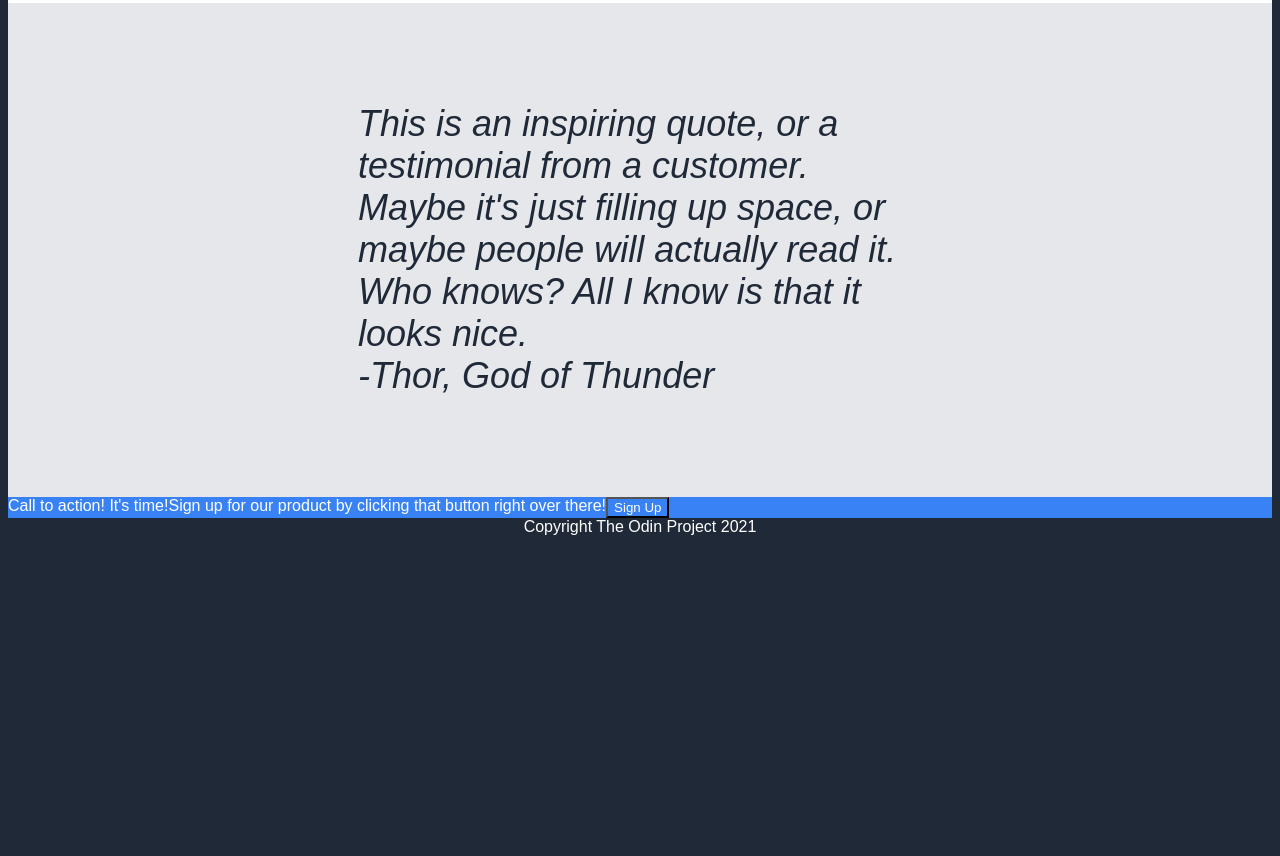
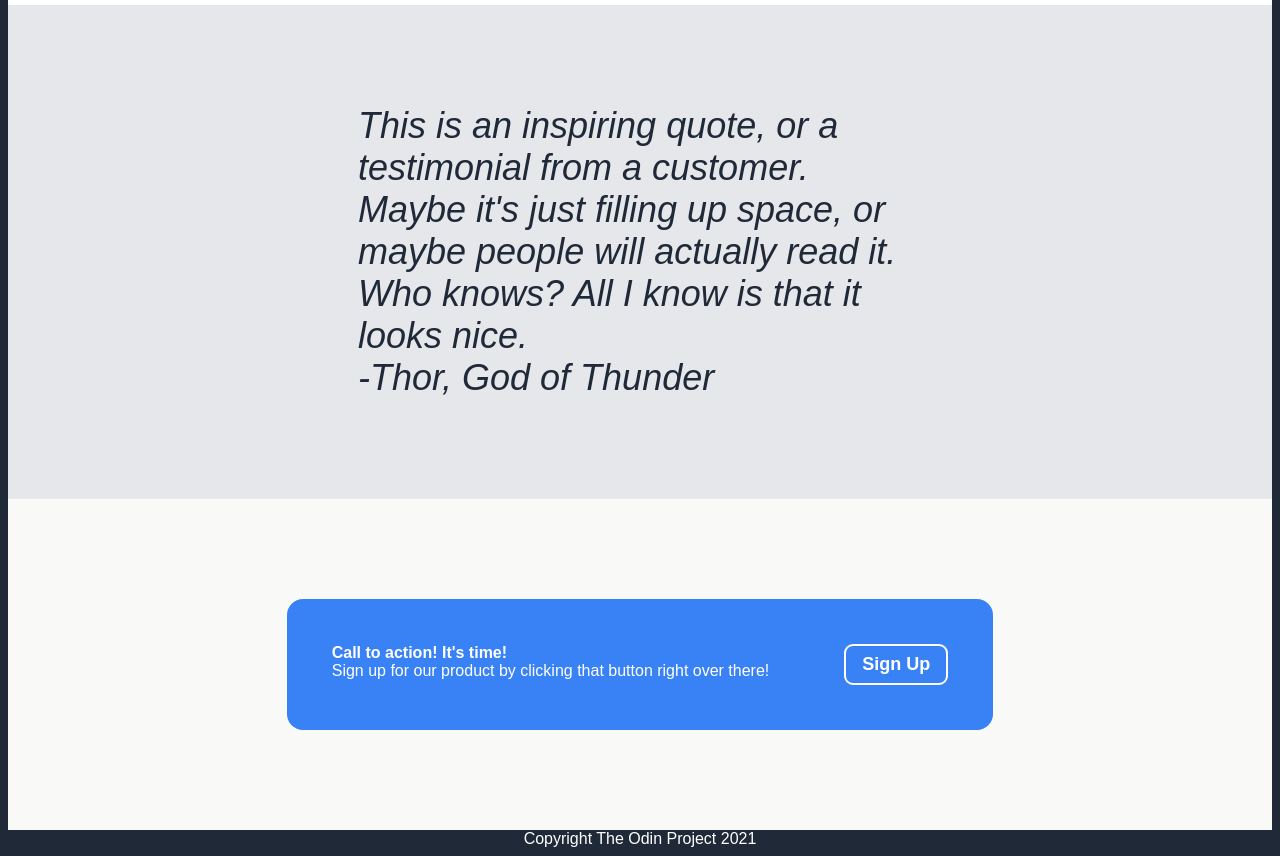
Before and after one commit to CarbGoblin/odin-website, a plain HTML site: page index.html in a window 1280 px wide. Shown: the part 1122-1978 px from the top of the page. Before the commit the page ends 1666 px from the top, so only its background shows below. Drawn offline with Linux system fonts and the light colour scheme.

Commit message:
Edit button design

```diff
--- a/index.html
+++ b/index.html
@@ -21,7 +21,7 @@
             You really should travel
             <div class="hero-subtext">
                 Please just go travel <em>somewhere</em>, like anywhere. Take time off and stop working and living in a stupid box near all your stupid neighbors.
-                Go see cool shit instead of the same old boring shit. They have iced coffee literally everywhere. Thats not an excuse.
+                Go see cool shit instead of the same old boring shit. They have iced coffee literally everywhere. That's not an excuse.
                 Go drink iced fucking coffee on an island, or on a roadtrip or even in a new city. It will be cool. You will like it, I promise.
             </div>
             <div class="hero-button">
@@ -68,12 +68,14 @@
         </div>
     </div>
     <div class="call-to-action">
-        Call to action! It's time!
-        <div class="signup">
-            Sign up for our product by clicking that button right over there!
-        </div>
-        <div class="call-button">
-            <button>Sign Up</button>
+        <div class="signup-container">
+            <div class="signup">
+                <div class="big-text"><strong>Call to action! It's time!</strong></div>
+                Sign up for our product by clicking that button right over there!
+            </div>
+            <div class="call-button">
+                <button type="button">Sign Up</button>
+            </div>
         </div>
     </div>
     <div class="footer">
--- a/style.css
+++ b/style.css
@@ -17,6 +17,11 @@ img {
 button {
     background-color: #3882F6;
     color: white;
+    border-radius: 0.5em;
+    padding: 8px 16px;
+    font-size: 18px;
+    font-weight: 700;
+
 }
 
 .header{
@@ -64,6 +69,10 @@ img {
     font-size: 18px;
 }
 
+.hero-button
+button {
+    border: none;
+}
 
 .main {
     background-color: white;
@@ -91,6 +100,7 @@ img {
     color: #1F2937
     padding: 52px;
 }
+
 .info {
     max-width: 200px;
     justify-content: center;
@@ -107,8 +117,25 @@ img {
 
 .call-to-action {
     display: flex;
+    flex: 1;
+    background-color: #F9FAF8;
+    justify-content: center;
+    align-items: center;
+}
+
+.signup-container{
+    display: flex;
     background-color: #3882F6;
-    color: white;
+    padding: 45px;
+    margin: 100px;
+    gap: 75px;
+    border-radius: 1em;
+}
+
+.call-button
+button {
+    border-color: #F9FAF8;
+    border: 2px solid white;
 }
 
 .footer {
```
